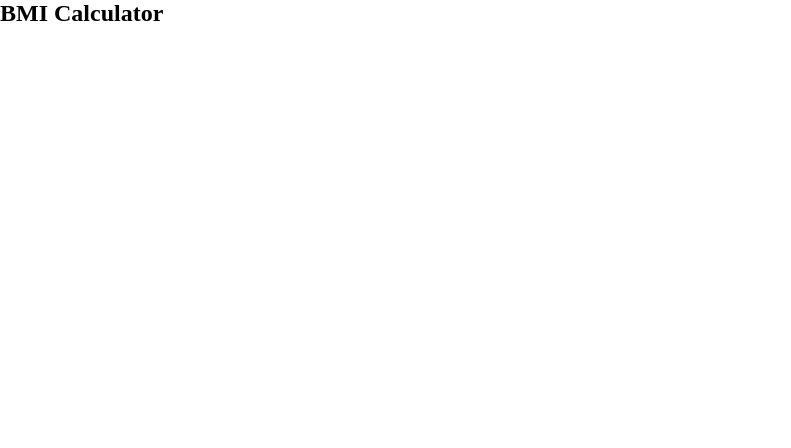
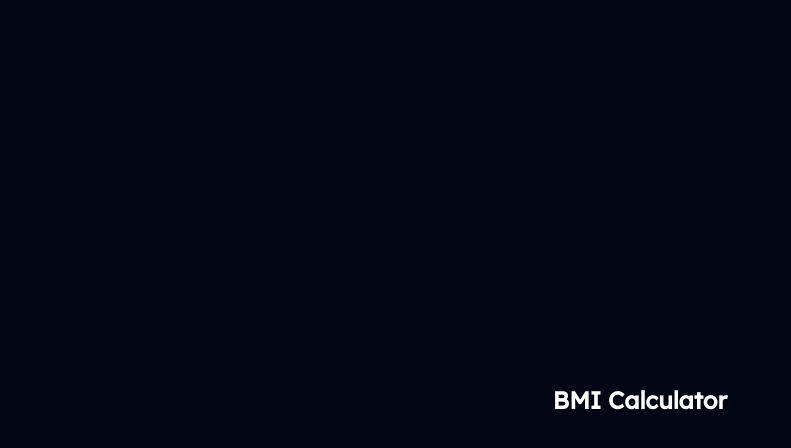
Before and after one commit to nejidevelops/BMI-Calculator, a plain HTML site: page index.html in a window 1280 px wide. Shown: the whole page, without its empty margins (0-791 px from the left). Drawn offline with Linux system fonts and the light colour scheme.

Commit message:
styling my body before moving on

```diff
--- a/assets/css/style.css
+++ b/assets/css/style.css
@@ -1,7 +1,20 @@
-
+@import url('https://fonts.googleapis.com/css2?family=Lexend+Deca:wght@300;400&display=swap');
 
 *{
     padding: 0;
     margin: 0;
     box-sizing: border-box;
+    font-family: 'Lexend Deca', sans-serif;
+    color: #fff;
 }
+
+body{
+    background: #010615;
+    width: auto;
+    height: 100vh;
+    position: relative;
+    display: flex;
+    justify-content: center;
+    align-items: center;
+    flex-wrap: wrap;
+}
```
